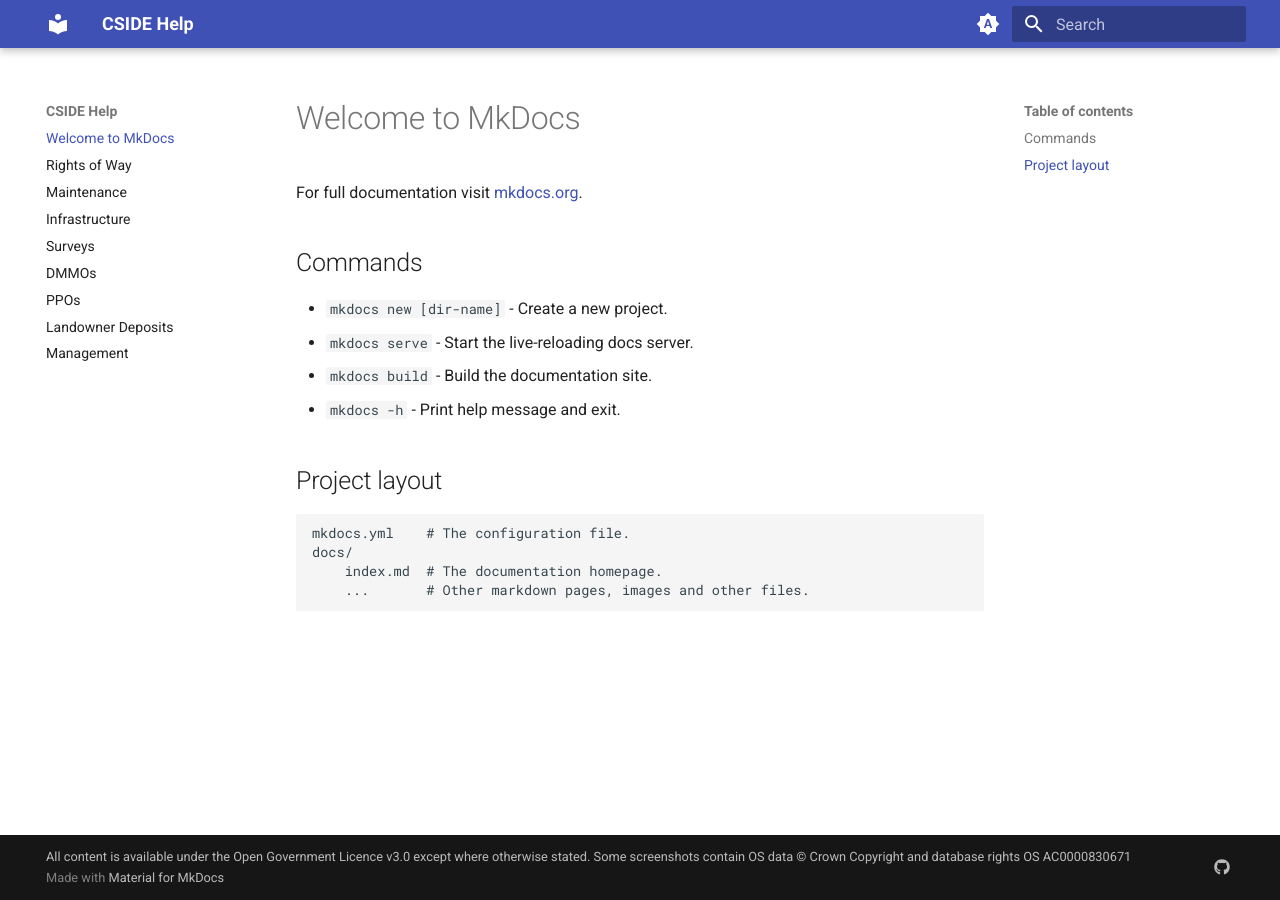
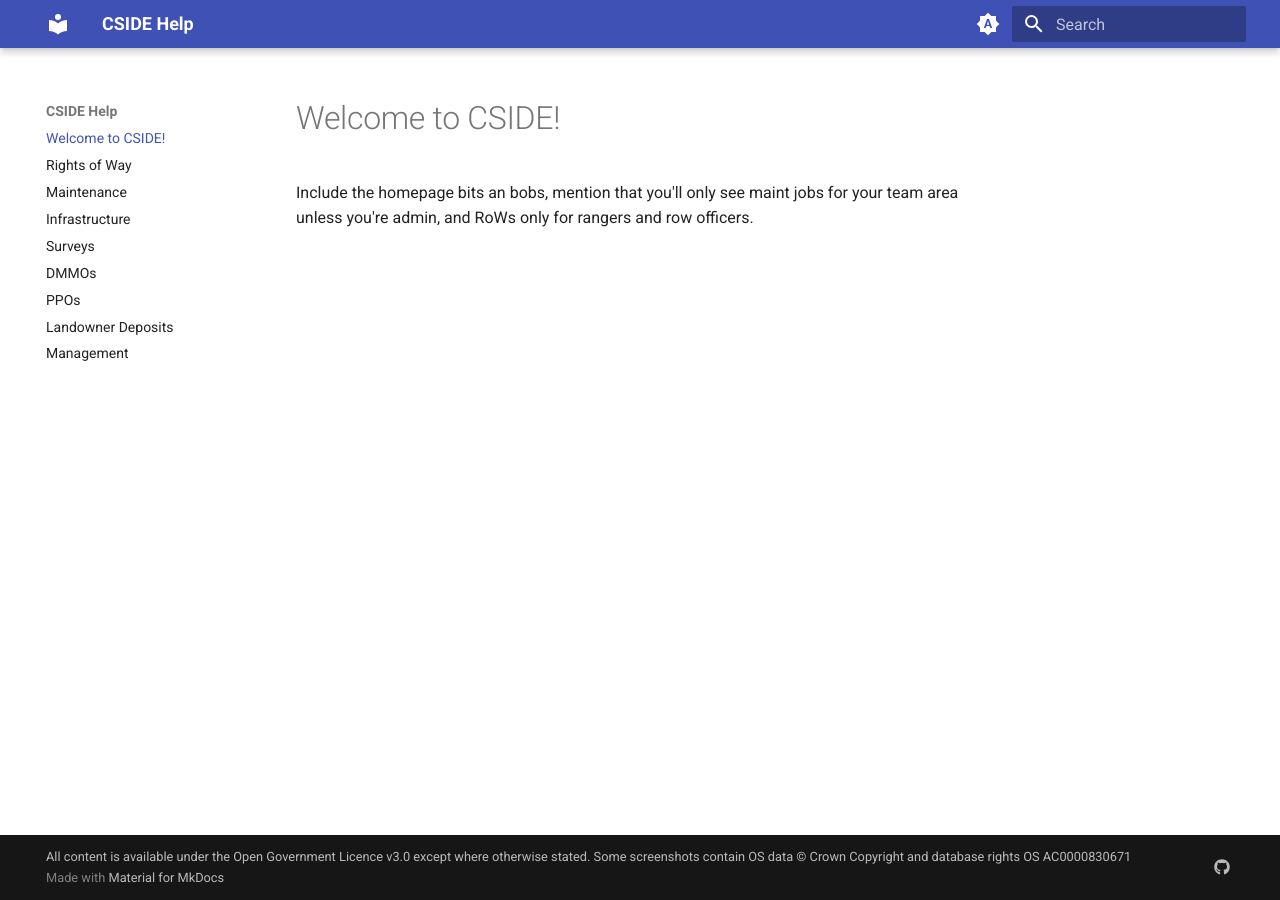
Before and after one commit to Dorset-Council-UK/cside-docs, an MkDocs documentation site: the page built from docs/index.md, in a window 1280 px wide. Built offline with MkDocs 1.6.1 and Material for MkDocs 9.7.7, drawn with Linux system fonts in a browser that asks for light colours.

Commit message:
Note on index page for reminder

```diff
--- a/docs/index.md
+++ b/docs/index.md
@@ -1,17 +1,3 @@
-# Welcome to MkDocs
+# Welcome to CSIDE!
 
-For full documentation visit [mkdocs.org](https://www.mkdocs.org).
-
-## Commands
-
-* `mkdocs new [dir-name]` - Create a new project.
-* `mkdocs serve` - Start the live-reloading docs server.
-* `mkdocs build` - Build the documentation site.
-* `mkdocs -h` - Print help message and exit.
-
-## Project layout
-
-    mkdocs.yml    # The configuration file.
-    docs/
-        index.md  # The documentation homepage.
-        ...       # Other markdown pages, images and other files.
+Include the homepage bits an bobs, mention that you'll only see maint jobs for your team area unless you're admin, and RoWs only for rangers and row officers.
```
